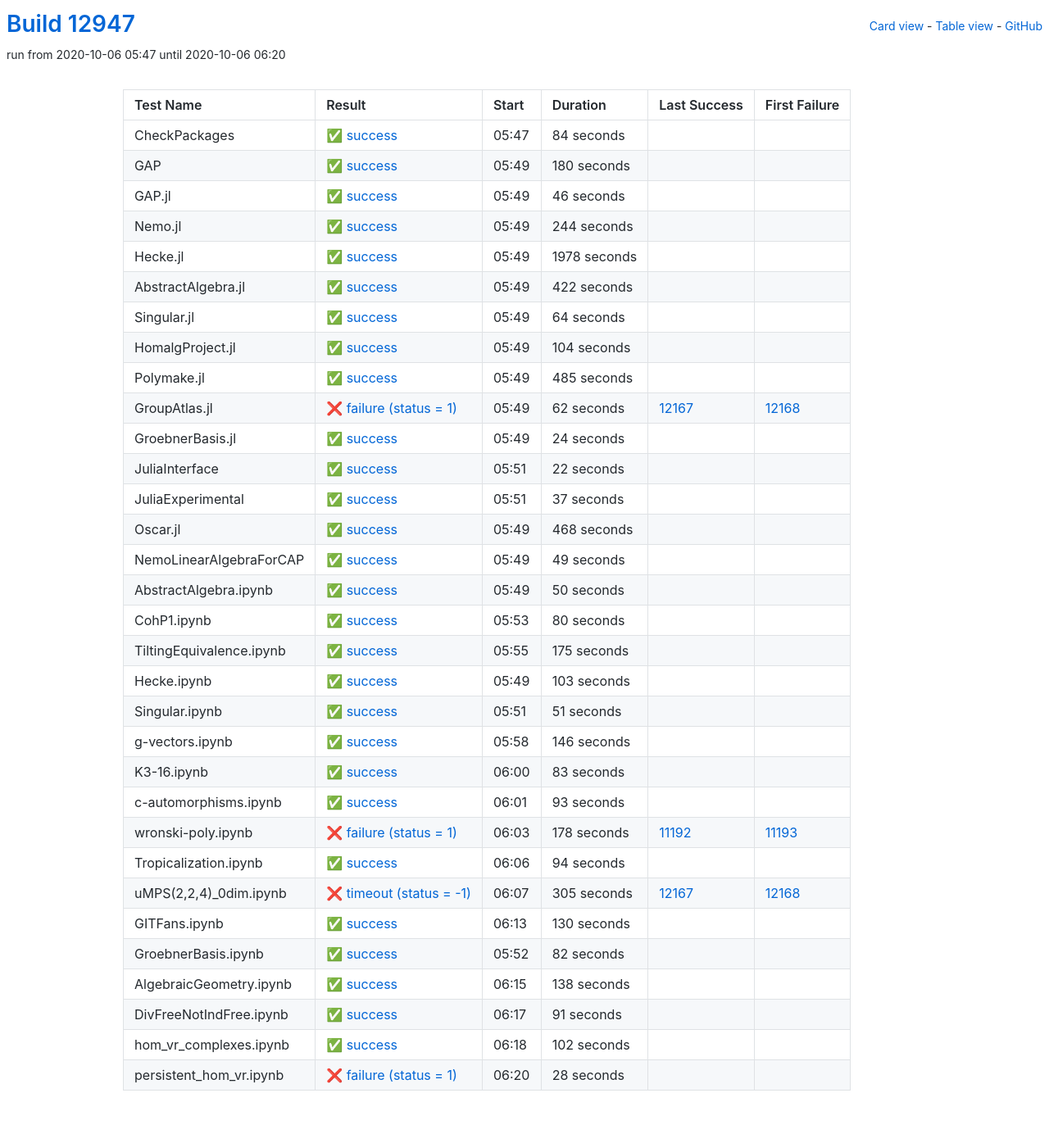
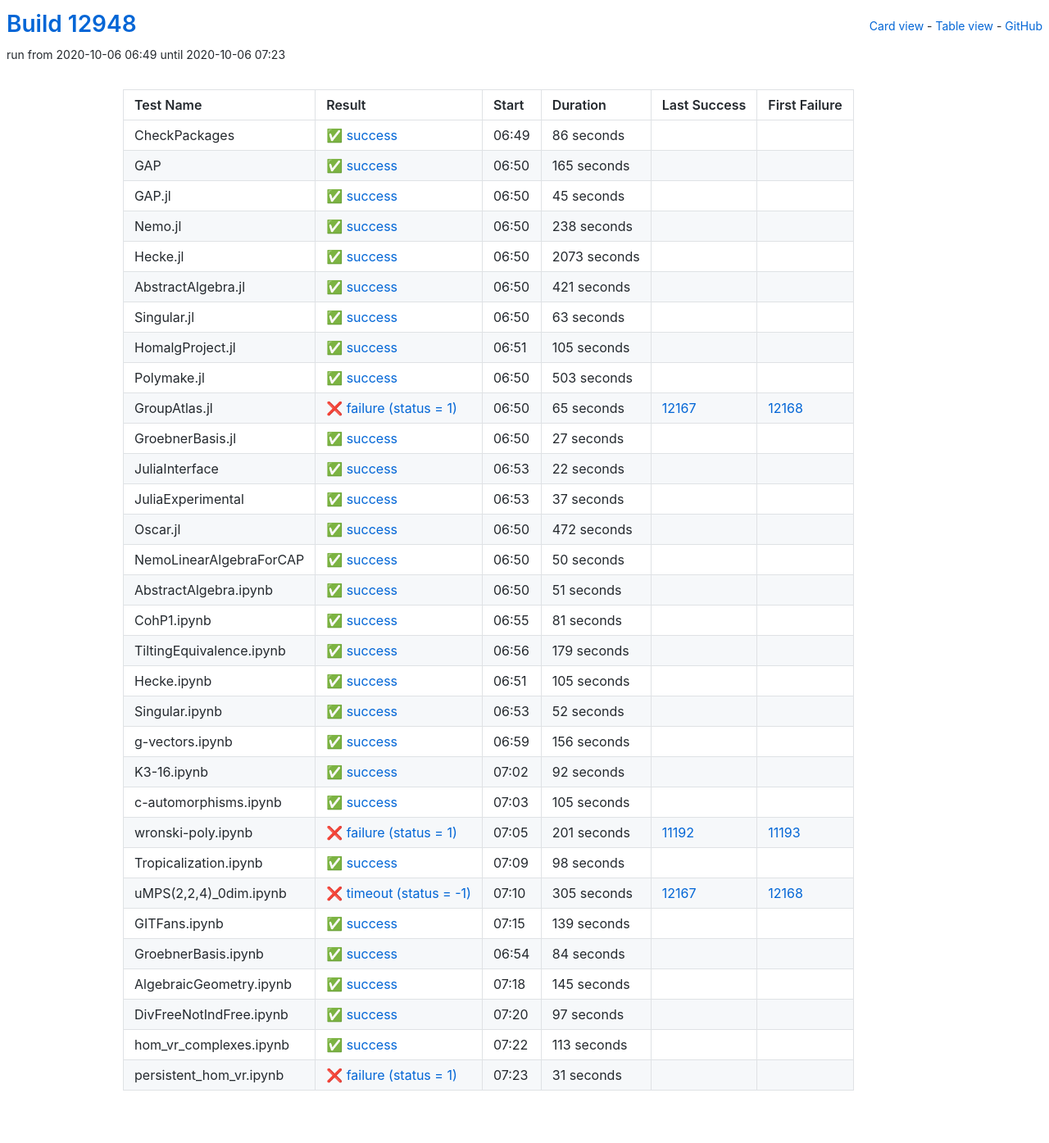
Before and after one commit to oscar-system/oscar-ci-status, a Jekyll site: the page built from table.html, in a window 1280 px wide. Shown: the whole page at 82% size. Built offline with Jekyll 4.4.1, drawn with Linux system fonts in a browser that asks for light colours.

Commit message:
Build #12948

```diff
--- a/_data/ci.yml
+++ b/_data/ci.yml
@@ -1,6 +1,6 @@
 ---
-build: 12947
-build_url: https://oscarci.mathematik.uni-kl.de/job/oscar/12947/
+build: 12948
+build_url: https://oscarci.mathematik.uni-kl.de/job/oscar/12948/
 job: oscar
 organization: oscar-system
 repo: oscar-ci-status
@@ -8,140 +8,140 @@
 tests:
 - name: CheckPackages
   id: checkpackages
-  log: https://oscarci.mathematik.uni-kl.de/job/oscar/12947/artifact/logs/build-12947/CheckPackages.log
-  start: 2020-10-06 05:47
+  log: https://oscarci.mathematik.uni-kl.de/job/oscar/12948/artifact/logs/build-12948/CheckPackages.log
+  start: 2020-10-06 06:49
   success: true
   exitcode: 0
   status: success
-  duration: 84
+  duration: 86
   last_success: false
   last_success_url:
   first_failure: false
   first_failure_url:
 - name: GAP
   id: gap
-  log: https://oscarci.mathematik.uni-kl.de/job/oscar/12947/artifact/logs/build-12947/GAP.log
-  start: 2020-10-06 05:49
+  log: https://oscarci.mathematik.uni-kl.de/job/oscar/12948/artifact/logs/build-12948/GAP.log
+  start: 2020-10-06 06:50
   success: true
   exitcode: 0
   status: success
-  duration: 180
+  duration: 165
   last_success: false
   last_success_url:
   first_failure: false
   first_failure_url:
 - name: GAP.jl
   id: gap-jl
-  log: https://oscarci.mathematik.uni-kl.de/job/oscar/12947/artifact/logs/build-12947/GAP.jl.log
-  start: 2020-10-06 05:49
+  log: https://oscarci.mathematik.uni-kl.de/job/oscar/12948/artifact/logs/build-12948/GAP.jl.log
+  start: 2020-10-06 06:50
   success: true
   exitcode: 0
   status: success
-  duration: 46
+  duration: 45
   last_success: false
   last_success_url:
   first_failure: false
   first_failure_url:
 - name: Nemo.jl
   id: nemo-jl
-  log: https://oscarci.mathematik.uni-kl.de/job/oscar/12947/artifact/logs/build-12947/Nemo.jl.log
-  start: 2020-10-06 05:49
+  log: https://oscarci.mathematik.uni-kl.de/job/oscar/12948/artifact/logs/build-12948/Nemo.jl.log
+  start: 2020-10-06 06:50
   success: true
   exitcode: 0
   status: success
-  duration: 244
+  duration: 238
   last_success: false
   last_success_url:
   first_failure: false
   first_failure_url:
 - name: Hecke.jl
   id: hecke-jl
-  log: https://oscarci.mathematik.uni-kl.de/job/oscar/12947/artifact/logs/build-12947/Hecke.jl.log
-  start: 2020-10-06 05:49
+  log: https://oscarci.mathematik.uni-kl.de/job/oscar/12948/artifact/logs/build-12948/Hecke.jl.log
+  start: 2020-10-06 06:50
   success: true
   exitcode: 0
   status: success
-  duration: 1978
+  duration: 2073
   last_success: false
   last_success_url:
   first_failure: false
   first_failure_url:
 - name: AbstractAlgebra.jl
   id: abstractalgebra-jl
-  log: https://oscarci.mathematik.uni-kl.de/job/oscar/12947/artifact/logs/build-12947/AbstractAlgebra.jl.log
-  start: 2020-10-06 05:49
+  log: https://oscarci.mathematik.uni-kl.de/job/oscar/12948/artifact/logs/build-12948/AbstractAlgebra.jl.log
+  start: 2020-10-06 06:50
   success: true
   exitcode: 0
   status: success
-  duration: 422
+  duration: 421
   last_success: false
   last_success_url:
   first_failure: false
   first_failure_url:
 - name: Singular.jl
   id: singular-jl
-  log: https://oscarci.mathematik.uni-kl.de/job/oscar/12947/artifact/logs/build-12947/Singular.jl.log
-  start: 2020-10-06 05:49
+  log: https://oscarci.mathematik.uni-kl.de/job/oscar/12948/artifact/logs/build-12948/Singular.jl.log
+  start: 2020-10-06 06:50
   success: true
   exitcode: 0
   status: success
-  duration: 64
+  duration: 63
   last_success: false
   last_success_url:
   first_failure: false
   first_failure_url:
 - name: HomalgProject.jl
   id: homalgproject-jl
-  log: https://oscarci.mathematik.uni-kl.de/job/oscar/12947/artifact/logs/build-12947/HomalgProject.jl.log
-  start: 2020-10-06 05:49
+  log: https://oscarci.mathematik.uni-kl.de/job/oscar/12948/artifact/logs/build-12948/HomalgProject.jl.log
+  start: 2020-10-06 06:51
   success: true
   exitcode: 0
   status: success
-  duration: 104
+  duration: 105
   last_success: false
   last_success_url:
   first_failure: false
   first_failure_url:
 - name: Polymake.jl
   id: polymake-jl
-  log: https://oscarci.mathematik.uni-kl.de/job/oscar/12947/artifact/logs/build-12947/Polymake.jl.log
-  start: 2020-10-06 05:49
+  log: https://oscarci.mathematik.uni-kl.de/job/oscar/12948/artifact/logs/build-12948/Polymake.jl.log
+  start: 2020-10-06 06:50
   success: true
   exitcode: 0
   status: success
-  duration: 485
+  duration: 503
   last_success: false
   last_success_url:
   first_failure: false
   first_failure_url:
 - name: GroupAtlas.jl
   id: groupatlas-jl
-  log: https://oscarci.mathematik.uni-kl.de/job/oscar/12947/artifact/logs/build-12947/GroupAtlas.jl.log
-  start: 2020-10-06 05:49
+  log: https://oscarci.mathematik.uni-kl.de/job/oscar/12948/artifact/logs/build-12948/GroupAtlas.jl.log
+  start: 2020-10-06 06:50
   success: false
   exitcode: 1
   status: failure
-  duration: 62
+  duration: 65
   last_success: 12167
   last_success_url: https://oscarci.mathematik.uni-kl.de/job/oscar/12167/
   first_failure: 12168
   first_failure_url: https://oscarci.mathematik.uni-kl.de/job/oscar/12168/
 - name: GroebnerBasis.jl
   id: groebnerbasis-jl
-  log: https://oscarci.mathematik.uni-kl.de/job/oscar/12947/artifact/logs/build-12947/GroebnerBasis.jl.log
-  start: 2020-10-06 05:49
+  log: https://oscarci.mathematik.uni-kl.de/job/oscar/12948/artifact/logs/build-12948/GroebnerBasis.jl.log
+  start: 2020-10-06 06:50
   success: true
   exitcode: 0
   status: success
-  duration: 24
+  duration: 27
   last_success: false
   last_success_url:
   first_failure: false
   first_failure_url:
 - name: JuliaInterface
   id: juliainterface
-  log: https://oscarci.mathematik.uni-kl.de/job/oscar/12947/artifact/logs/build-12947/JuliaInterface.log
-  start: 2020-10-06 05:51
+  log: https://oscarci.mathematik.uni-kl.de/job/oscar/12948/artifact/logs/build-12948/JuliaInterface.log
+  start: 2020-10-06 06:53
   success: true
   exitcode: 0
   status: success
@@ -152,8 +152,8 @@
   first_failure_url:
 - name: JuliaExperimental
   id: juliaexperimental
-  log: https://oscarci.mathematik.uni-kl.de/job/oscar/12947/artifact/logs/build-12947/JuliaExperimental.log
-  start: 2020-10-06 05:51
+  log: https://oscarci.mathematik.uni-kl.de/job/oscar/12948/artifact/logs/build-12948/JuliaExperimental.log
+  start: 2020-10-06 06:53
   success: true
   exitcode: 0
   status: success
@@ -164,32 +164,20 @@
   first_failure_url:
 - name: Oscar.jl
   id: oscar-jl
-  log: https://oscarci.mathematik.uni-kl.de/job/oscar/12947/artifact/logs/build-12947/Oscar.jl.log
-  start: 2020-10-06 05:49
+  log: https://oscarci.mathematik.uni-kl.de/job/oscar/12948/artifact/logs/build-12948/Oscar.jl.log
+  start: 2020-10-06 06:50
   success: true
   exitcode: 0
   status: success
-  duration: 468
+  duration: 472
   last_success: false
   last_success_url:
   first_failure: false
   first_failure_url:
 - name: NemoLinearAlgebraForCAP
   id: nemolinearalgebraforcap
-  log: https://oscarci.mathematik.uni-kl.de/job/oscar/12947/artifact/logs/build-12947/NemoLinearAlgebraForCAP.log
-  start: 2020-10-06 05:49
-  success: true
-  exitcode: 0
-  status: success
-  duration: 49
-  last_success: false
-  last_success_url:
-  first_failure: false
-  first_failure_url:
-- name: AbstractAlgebra.ipynb
-  id: abstractalgebra-ipynb
-  log: https://oscarci.mathematik.uni-kl.de/job/oscar/12947/artifact/logs/build-12947/AbstractAlgebra.ipynb.log
-  start: 2020-10-06 05:49
+  log: https://oscarci.mathematik.uni-kl.de/job/oscar/12948/artifact/logs/build-12948/NemoLinearAlgebraForCAP.log
+  start: 2020-10-06 06:50
   success: true
   exitcode: 0
   status: success
@@ -198,46 +186,10 @@
   last_success_url:
   first_failure: false
   first_failure_url:
-- name: CohP1.ipynb
-  id: cohp1-ipynb
-  log: https://oscarci.mathematik.uni-kl.de/job/oscar/12947/artifact/logs/build-12947/CohP1.ipynb.log
-  start: 2020-10-06 05:53
-  success: true
-  exitcode: 0
-  status: success
-  duration: 80
-  last_success: false
-  last_success_url:
-  first_failure: false
-  first_failure_url:
-- name: TiltingEquivalence.ipynb
-  id: tiltingequivalence-ipynb
-  log: https://oscarci.mathematik.uni-kl.de/job/oscar/12947/artifact/logs/build-12947/TiltingEquivalence.ipynb.log
-  start: 2020-10-06 05:55
-  success: true
-  exitcode: 0
-  status: success
-  duration: 175
-  last_success: false
-  last_success_url:
-  first_failure: false
-  first_failure_url:
-- name: Hecke.ipynb
-  id: hecke-ipynb
-  log: https://oscarci.mathematik.uni-kl.de/job/oscar/12947/artifact/logs/build-12947/Hecke.ipynb.log
-  start: 2020-10-06 05:49
-  success: true
-  exitcode: 0
-  status: success
-  duration: 103
-  last_success: false
-  last_success_url:
-  first_failure: false
-  first_failure_url:
-- name: Singular.ipynb
-  id: singular-ipynb
-  log: https://oscarci.mathematik.uni-kl.de/job/oscar/12947/artifact/logs/build-12947/Singular.ipynb.log
-  start: 2020-10-06 05:51
+- name: AbstractAlgebra.ipynb
+  id: abstractalgebra-ipynb
+  log: https://oscarci.mathematik.uni-kl.de/job/oscar/12948/artifact/logs/build-12948/AbstractAlgebra.ipynb.log
+  start: 2020-10-06 06:50
   success: true
   exitcode: 0
   status: success
@@ -246,70 +198,118 @@
   last_success_url:
   first_failure: false
   first_failure_url:
-- name: g-vectors.ipynb
-  id: g-vectors-ipynb
-  log: https://oscarci.mathematik.uni-kl.de/job/oscar/12947/artifact/logs/build-12947/g-vectors.ipynb.log
-  start: 2020-10-06 05:58
+- name: CohP1.ipynb
+  id: cohp1-ipynb
+  log: https://oscarci.mathematik.uni-kl.de/job/oscar/12948/artifact/logs/build-12948/CohP1.ipynb.log
+  start: 2020-10-06 06:55
   success: true
   exitcode: 0
   status: success
-  duration: 146
+  duration: 81
+  last_success: false
+  last_success_url:
+  first_failure: false
+  first_failure_url:
+- name: TiltingEquivalence.ipynb
+  id: tiltingequivalence-ipynb
+  log: https://oscarci.mathematik.uni-kl.de/job/oscar/12948/artifact/logs/build-12948/TiltingEquivalence.ipynb.log
+  start: 2020-10-06 06:56
+  success: true
+  exitcode: 0
+  status: success
+  duration: 179
+  last_success: false
+  last_success_url:
+  first_failure: false
+  first_failure_url:
+- name: Hecke.ipynb
+  id: hecke-ipynb
+  log: https://oscarci.mathematik.uni-kl.de/job/oscar/12948/artifact/logs/build-12948/Hecke.ipynb.log
+  start: 2020-10-06 06:51
+  success: true
+  exitcode: 0
+  status: success
+  duration: 105
+  last_success: false
+  last_success_url:
+  first_failure: false
+  first_failure_url:
+- name: Singular.ipynb
+  id: singular-ipynb
+  log: https://oscarci.mathematik.uni-kl.de/job/oscar/12948/artifact/logs/build-12948/Singular.ipynb.log
+  start: 2020-10-06 06:53
+  success: true
+  exitcode: 0
+  status: success
+  duration: 52
+  last_success: false
+  last_success_url:
+  first_failure: false
+  first_failure_url:
+- name: g-vectors.ipynb
+  id: g-vectors-ipynb
+  log: https://oscarci.mathematik.uni-kl.de/job/oscar/12948/artifact/logs/build-12948/g-vectors.ipynb.log
+  start: 2020-10-06 06:59
+  success: true
+  exitcode: 0
+  status: success
+  duration: 156
   last_success: false
   last_success_url:
   first_failure: false
   first_failure_url:
 - name: K3-16.ipynb
   id: k3-16-ipynb
-  log: https://oscarci.mathematik.uni-kl.de/job/oscar/12947/artifact/logs/build-12947/K3-16.ipynb.log
-  start: 2020-10-06 06:00
+  log: https://oscarci.mathematik.uni-kl.de/job/oscar/12948/artifact/logs/build-12948/K3-16.ipynb.log
+  start: 2020-10-06 07:02
   success: true
   exitcode: 0
   status: success
-  duration: 83
+  duration: 92
   last_success: false
   last_success_url:
   first_failure: false
   first_failure_url:
 - name: c-automorphisms.ipynb
   id: c-automorphisms-ipynb
-  log: https://oscarci.mathematik.uni-kl.de/job/oscar/12947/artifact/logs/build-12947/c-automorphisms.ipynb.log
-  start: 2020-10-06 06:01
+  log: https://oscarci.mathematik.uni-kl.de/job/oscar/12948/artifact/logs/build-12948/c-automorphisms.ipynb.log
+  start: 2020-10-06 07:03
   success: true
   exitcode: 0
   status: success
-  duration: 93
+  duration: 105
   last_success: false
   last_success_url:
   first_failure: false
   first_failure_url:
 - name: wronski-poly.ipynb
   id: wronski-poly-ipynb
-  log: https://oscarci.mathematik.uni-kl.de/job/oscar/12947/artifact/logs/build-12947/wronski-poly.ipynb.log
-  start: 2020-10-06 06:03
+  log: https://oscarci.mathematik.uni-kl.de/job/oscar/12948/artifact/logs/build-12948/wronski-poly.ipynb.log
+  start: 2020-10-06 07:05
   success: false
   exitcode: 1
   status: failure
-  duration: 178
+  duration: 201
   last_success: 11192
   last_success_url: https://oscarci.mathematik.uni-kl.de/job/oscar/11192/
   first_failure: 11193
   first_failure_url: https://oscarci.mathematik.uni-kl.de/job/oscar/11193/
 - name: Tropicalization.ipynb
   id: tropicalization-ipynb
-  log: https://oscarci.mathematik.uni-kl.de/job/oscar/12947/artifact/logs/build-12947/Tropicalization.ipynb.log
-  start: 2020-10-06 06:06
+  log: https://oscarci.mathematik.uni-kl.de/job/oscar/12948/artifact/logs/build-12948/Tropicalization.ipynb.log
+  start: 2020-10-06 07:09
   success: true
   exitcode: 0
   status: success
-  duration: 94
+  duration: 98
   last_success: false
   last_success_url:
   first_failure: false
   first_failure_url:
 - name: uMPS(2,2,4)_0dim.ipynb
   id: umps-2-2-4-0dim-ipynb
-  log: https://oscarci.mathematik.uni-kl.de/job/oscar/12947/artifact/logs/build-12947/uMPS-2-2-4-_0dim.ipynb.log
-  start: 2020-10-06 06:07
+  log: https://oscarci.mathematik.uni-kl.de/job/oscar/12948/artifact/logs/build-12948/uMPS-2-2-4-_0dim.ipynb.log
+  start: 2020-10-06 07:10
   success: false
   exitcode: -1
   status: timeout
@@ -320,72 +320,72 @@
   first_failure_url: https://oscarci.mathematik.uni-kl.de/job/oscar/12168/
 - name: GITFans.ipynb
   id: gitfans-ipynb
-  log: https://oscarci.mathematik.uni-kl.de/job/oscar/12947/artifact/logs/build-12947/GITFans.ipynb.log
-  start: 2020-10-06 06:13
+  log: https://oscarci.mathematik.uni-kl.de/job/oscar/12948/artifact/logs/build-12948/GITFans.ipynb.log
+  start: 2020-10-06 07:15
   success: true
   exitcode: 0
   status: success
-  duration: 130
+  duration: 139
   last_success: false
   last_success_url:
   first_failure: false
   first_failure_url:
 - name: GroebnerBasis.ipynb
   id: groebnerbasis-ipynb
-  log: https://oscarci.mathematik.uni-kl.de/job/oscar/12947/artifact/logs/build-12947/GroebnerBasis.ipynb.log
-  start: 2020-10-06 05:52
+  log: https://oscarci.mathematik.uni-kl.de/job/oscar/12948/artifact/logs/build-12948/GroebnerBasis.ipynb.log
+  start: 2020-10-06 06:54
   success: true
   exitcode: 0
   status: success
-  duration: 82
+  duration: 84
   last_success: false
   last_success_url:
   first_failure: false
   first_failure_url:
 - name: AlgebraicGeometry.ipynb
   id: algebraicgeometry-ipynb
-  log: https://oscarci.mathematik.uni-kl.de/job/oscar/12947/artifact/logs/build-12947/AlgebraicGeometry.ipynb.log
-  start: 2020-10-06 06:15
+  log: https://oscarci.mathematik.uni-kl.de/job/oscar/12948/artifact/logs/build-12948/AlgebraicGeometry.ipynb.log
+  start: 2020-10-06 07:18
   success: true
   exitcode: 0
   status: success
-  duration: 138
+  duration: 145
   last_success: false
   last_success_url:
   first_failure: false
   first_failure_url:
 - name: DivFreeNotIndFree.ipynb
   id: divfreenotindfree-ipynb
-  log: https://oscarci.mathematik.uni-kl.de/job/oscar/12947/artifact/logs/build-12947/DivFreeNotIndFree.ipynb.log
-  start: 2020-10-06 06:17
+  log: https://oscarci.mathematik.uni-kl.de/job/oscar/12948/artifact/logs/build-12948/DivFreeNotIndFree.ipynb.log
+  start: 2020-10-06 07:20
   success: true
   exitcode: 0
   status: success
-  duration: 91
+  duration: 97
   last_success: false
   last_success_url:
   first_failure: false
   first_failure_url:
 - name: hom_vr_complexes.ipynb
   id: hom-vr-complexes-ipynb
-  log: https://oscarci.mathematik.uni-kl.de/job/oscar/12947/artifact/logs/build-12947/hom_vr_complexes.ipynb.log
-  start: 2020-10-06 06:18
+  log: https://oscarci.mathematik.uni-kl.de/job/oscar/12948/artifact/logs/build-12948/hom_vr_complexes.ipynb.log
+  start: 2020-10-06 07:22
   success: true
   exitcode: 0
   status: success
-  duration: 102
+  duration: 113
   last_success: false
   last_success_url:
   first_failure: false
   first_failure_url:
 - name: persistent_hom_vr.ipynb
   id: persistent-hom-vr-ipynb
-  log: https://oscarci.mathematik.uni-kl.de/job/oscar/12947/artifact/logs/build-12947/persistent_hom_vr.ipynb.log
-  start: 2020-10-06 06:20
+  log: https://oscarci.mathematik.uni-kl.de/job/oscar/12948/artifact/logs/build-12948/persistent_hom_vr.ipynb.log
+  start: 2020-10-06 07:23
   success: false
   exitcode: 1
   status: failure
-  duration: 28
+  duration: 31
   last_success: false
   last_success_url:
   first_failure: false
```
Also changed, not shown: README.md.
